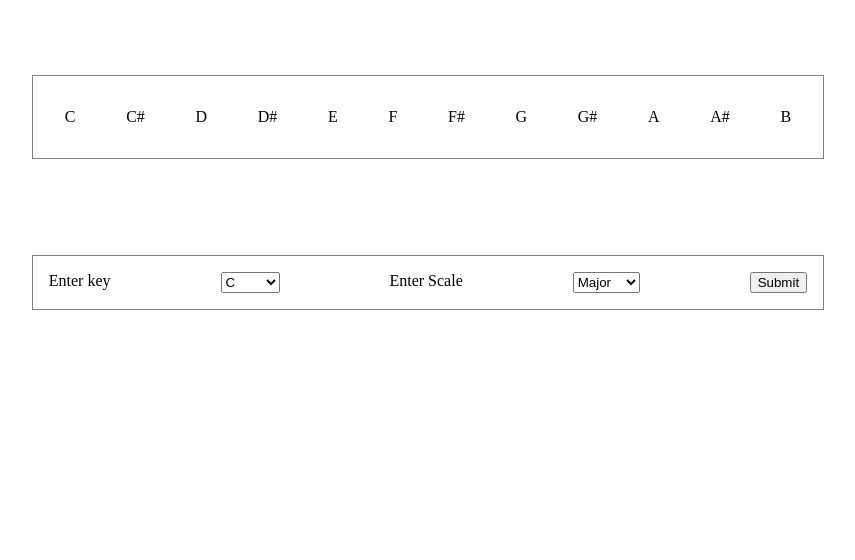
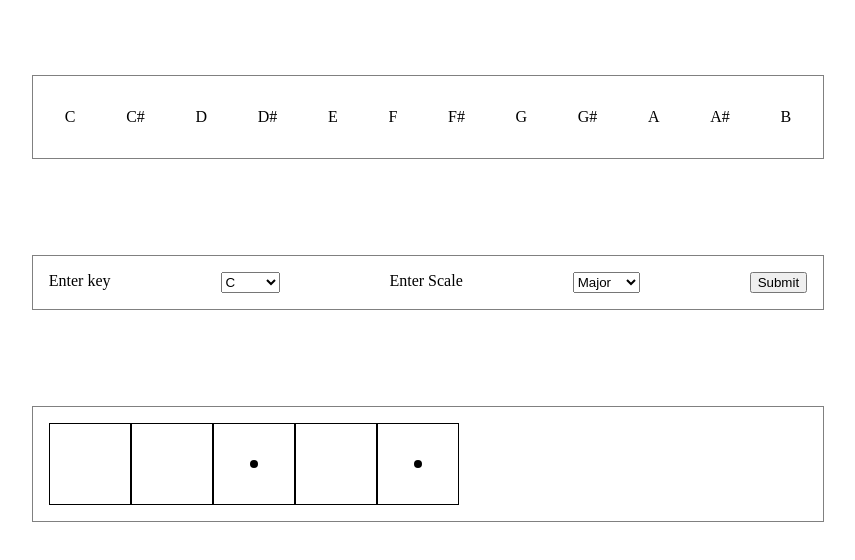
Before and after one commit to dantrovato/note-finder, a plain HTML site: page index.html in a window 1280 px wide. Shown: the part 106-666 px from the top of the page, without its empty margins (212-1067 px from the left). Drawn offline with Linux system fonts and the light colour scheme.

Commit message:
Add fretboard

```diff
--- a/index.html
+++ b/index.html
@@ -25,7 +25,7 @@
       <span class="note A#">A#</span>
       <span class="note B#">B</span>
     </main>
-    <div id="controls">
+    <section id="controls">
       <label for="enterKey">Enter key</label>
       <select name="key" id="enterKey">
         <option value="C">C</option>
@@ -51,7 +51,18 @@
         <option value="dim">Dim</option>
       </select>
       <input type="submit" />
-    </div>
+    </section>
+    <section id="guitar">
+      <div class="guitar"></div>
+      <div class="guitar"></div>
+      <div class="guitar" id="third-fret">
+        <span></span>
+      </div>
+      <div class="guitar"></div>
+      <div class="guitar" id="third-fret">
+        <span></span>
+      </div>
+    </section>
 
     <script src="./app.js"></script>
   </body>
--- a/main.css
+++ b/main.css
@@ -5,7 +5,7 @@ header {
 }
 
 main,
-#controls {
+section {
   width: 60%;
   display: flex;
   flex-wrap: wrap;
@@ -18,3 +18,31 @@ main,
 span {
   padding: 1rem;
 }
+
+.guitar {
+  height: 5rem;
+  width: 5rem;
+  border: 1px solid black;
+}
+
+#guitar {
+  justify-content: flex-start;
+}
+
+#third-fret {
+  font-size: 5rem;
+  display: flex;
+  align-items: center;
+  justify-content: center;
+}
+
+#guitar span {
+  display: flex;
+  align-items: center;
+  justify-content: flex-start;
+  padding: 0;
+  height: 0.5rem;
+  width: 0.5rem;
+  border-radius: 50%;
+  background-color: black;
+}
```
